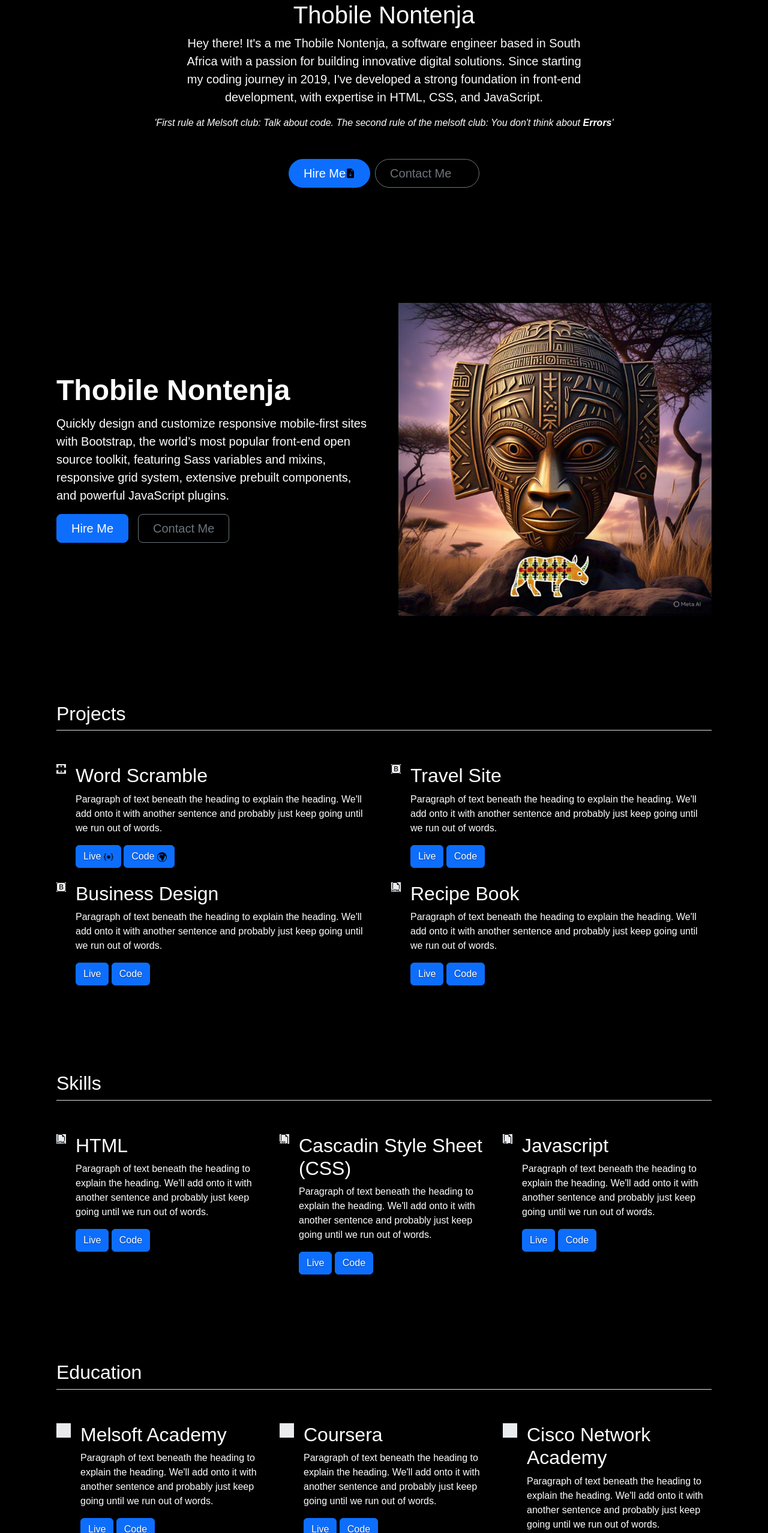
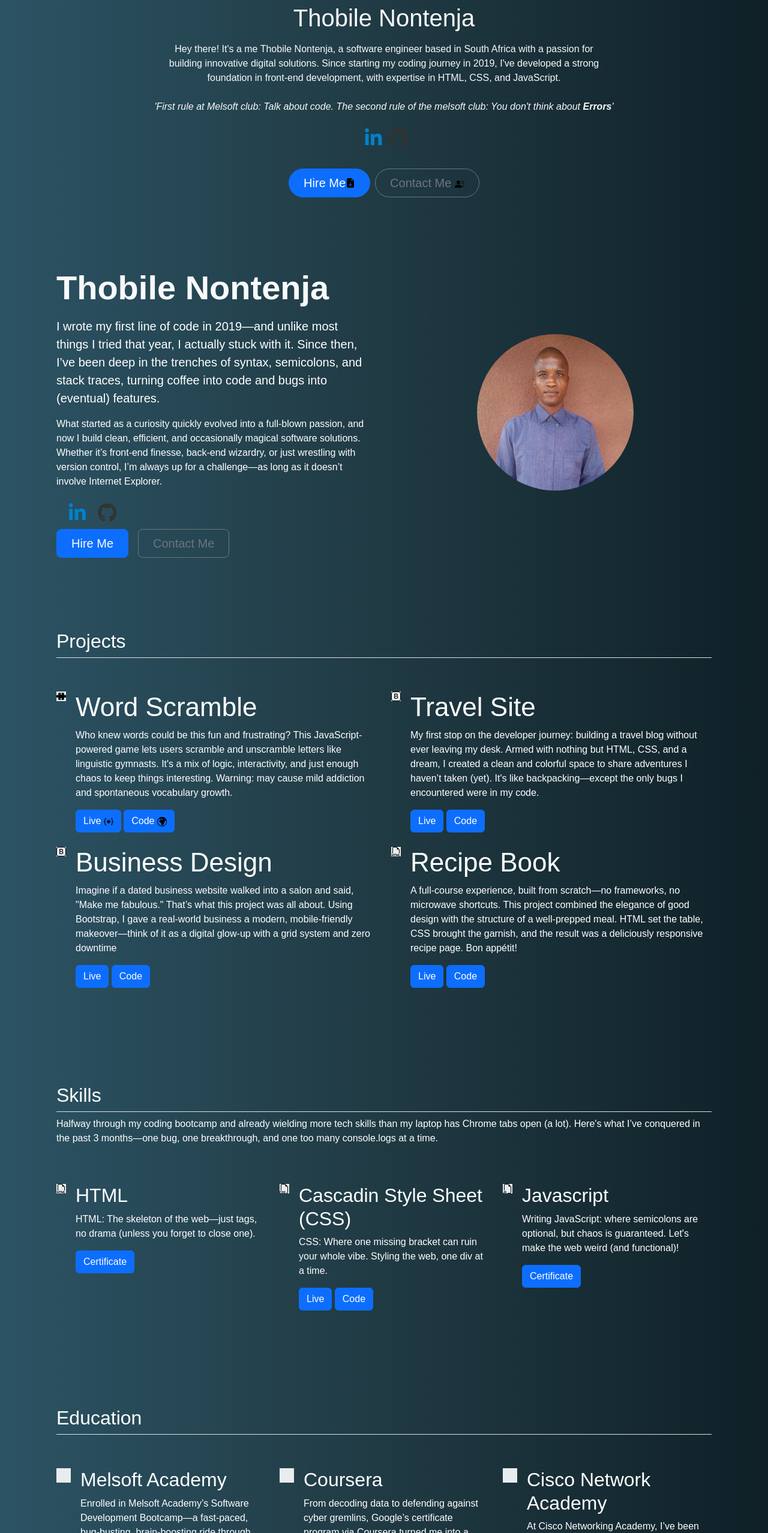
Before and after one commit to Supa-Thobile2/melsoft-academy-projects, a plain HTML site: page melsoft_portfolio/index.html in a window 1280 px wide. Shown: the part 244-2800 px from the top of the page at 60% size. Drawn offline with nearby package versions, Linux system fonts and the light colour scheme; a web font is replaced by a local one.

Commit message:
added updates

```diff
--- a/melsoft_portfolio/index.css
+++ b/melsoft_portfolio/index.css
@@ -1,6 +1,21 @@
 /*
  * Globals
  */
+
+ *{
+  margin: 0;
+  padding: 0;
+  box-sizing: border-box;
+ }
+ /* h1{
+font-size: 4rem;
+letter-spacing: .8rem;
+ } */
+
+ h3{
+  font-size: 2.75rem;
+
+ }
 
 
 /* Custom default button */
@@ -11,14 +26,27 @@
   text-shadow: none; /* Prevent inheritance from `body` */
 }
 
+.btn-custom{
+  background-image: linear-gradient(#1A237E , #FFFFFF) !important;
+}
+
+.container{
+  --bs-gutter-x: 1rem;
+  padding: .8rem;
+  margin-top: 1rem;
+}
+
 /*
  * Base structure
  */
 
 body {
-  text-shadow: 0 .05rem .1rem rgba(0, 0, 0, .5);
-  box-shadow: inset 0 0 5rem rgba(0, 0, 0, .5);
-  color: #fff !important;
+ background: #0F2027;  /* fallback for old browsers */
+background: -webkit-linear-gradient(to right, #2C5364, #203A43, #0F2027);  /* Chrome 10-25, Safari 5.1-6 */
+background: linear-gradient(to right, #2C5364, #203A43, #0F2027); /* W3C, IE 10+/ Edge, Firefox 16+, Chrome 26+, Opera 12+, Safari 7+ */
+
+
+  color:  #fff !important;
   font-family: "Ojuju", sans-serif;
 }
 
@@ -32,7 +60,7 @@ body {
  */
 
 .nav-masthead .nav-link {
-  color: rgba(255, 255, 255, .5);
+  color: #00695C !important;
   border-bottom: .25rem solid transparent;
 }
 
@@ -50,20 +78,18 @@ body {
   border-bottom-color: #fff;
 }
 
-body{
-  background-color: #000;
-}
+
 
 .text-body-emphasis{
  color: #fff !important;
 }
 
 .text-muted{
-  color: #fff !important;
+  color: #2A2A2A !important;
 }
 
 em{
-  color: #fff !important;
+  color:  #2A2A2A !important;
 }
 
 .lead{
--- a/melsoft_portfolio/index.html
+++ b/melsoft_portfolio/index.html
@@ -5,19 +5,28 @@
     <meta name="viewport" content="width=device-width, initial-scale=1">
     <link href="https://cdn.jsdelivr.net/npm/bootstrap@5.3.5/dist/css/bootstrap.min.css" rel="stylesheet" integrity="sha384-SgOJa3DmI69IUzQ2PVdRZhwQ+dy64/BUtbMJw1MZ8t5HZApcHrRKUc4W0kG879m7" crossorigin="anonymous">
     <link rel="preconnect" href="https://fonts.googleapis.com">
+    <!-- Option 1: Include in HTML -->
+<link rel="stylesheet" href="https://cdn.jsdelivr.net/npm/bootstrap-icons@1.3.0/font/bootstrap-icons.css">
 <link rel="preconnect" href="https://fonts.gstatic.com" crossorigin>
 <link href="https://fonts.googleapis.com/css2?family=Ojuju:wght@200..800&display=swap" rel="stylesheet">
     <link rel="stylesheet" href="index.css">
     <title>Thobile Nontenja</title>
   </head>
   <body>
-    <header class="d-flex flex-wrap justify-content-center py-3 border-bottom sticky-top">
+    <header class="navbar navbar-expand-lg d-lg-flex d-md-flex d-sm-flex justify-content-center py-0 sticky-top m-1">
         <a href="/" class="d-flex align-items-center mb-3 mb-md-0 me-md-auto link-body-emphasis text-decoration-none">
 
-          <span class="fs-4 text-light">Thobile N.</span>
+          <span class="fs-1 fw-bold text-body-emphasis">Thobile N.</span>
         </a>
 
-        <ul class="nav nav-pills">
+         <button class="navbar-toggler btn-primary" type="button" data-toggle="collapse" data-target="#navbarsExample01" aria-controls="navbarsExample01" aria-expanded="false" aria-label="Toggle navigation">
+      <span class="navbar-toggler-icon"></span>
+    </button>
+
+
+
+ <div class="collapse navbar-collapse" id="navbarsExample01">
+         <ul class="nav nav-pills">
           <li class="nav-item"><a href="#home" class="nav-link active" aria-current="page">Hire Me</a></li>
           <li class="nav-item"><a href="#about" class="nav-link">About</a></li>
           <li class="nav-item"><a href="#project" class="nav-link">Projects</a></li>
@@ -25,21 +34,36 @@
           <li class="nav-item"><a href="#education" class="nav-link">Education</a></li>
           <li class="nav-item"><a href="#contact" class="nav-link">Contact Me</a></li>
         </ul>
+      </div>
       </header>
 
-      <div class="container " id="home">
-        <div class="p-5 text-center bg-transparent rounded-3">
-          <svg class="bi mt-4 mb-6" style="color: var(--bs-indigo);" width="100" height="100" aria-hidden="true"><use xlink:href="#bootstrap"></use></svg>
-          <h1 class="text-body-emphasis">Thobile Nontenja</h1>
+      <div class="container mb-lg-2 mb-sm-6 mb-md-6" id="home">
+        <div class="p-2  text-center bg-transparent rounded-3">
+          <img src="images/download (1).jfif" class="rounded-circle mb-2">
+          <h1 class="text-light mb-lg-2 mb-md-1 mb-sm-1 fs-sm-2 fs-lg-3 fs-md-2">Thobile Nontenja</h1>
 
-          <p class="col-lg-8 mx-auto  fs-5 text-light">Hey there! It's a me Thobile Nontenja, a software engineer based in South Africa with a passion for building innovative digital solutions. Since starting my coding journey in 2019, I've developed a strong foundation in front-end development, with expertise in HTML, CSS, and JavaScript.</p>
-          <span><em>'First rule at Melsoft club: Talk about code. The second rule of the melsoft club: You don't think about <b>Errors</b>'</em></span>
-          <div class="d-flex justify-content-center gap-2 m-5">
-            <button class="d-inline-flex align-items-center btn btn-primary btn-lg px-4 rounded-pill" type="button">
+          <p class="col-lg-8 mx-auto  py-2 fs-lg-8 fs-md-4 fs-sm-2 text-light">Hey there! It's a me Thobile Nontenja, a software engineer based in South Africa with a passion for building innovative digital solutions. Since starting my coding journey in 2019, I've developed a strong foundation in front-end development, with expertise in HTML, CSS, and JavaScript.</p>
+          <span ><em class="text-light mb-lg-2 mb-sm-2">'First rule at Melsoft club: Talk about code. The second rule of the melsoft club: You don't think about <b>Errors</b>'</em></span>
+          <div class="container py-2 mb-lg-2 mb-sm-2">
+
+
+
+
+<!-- Linkedin -->
+<i class="fab fa-linkedin-in fa-2x mx-2" style="color: #0082ca;"></i>
+
+
+
+<!-- Github -->
+<i class="fab fa-github fa-2x" style="color: #333333;"></i>
+
+          </div>
+          <div class="d-flex justify-content-center gap-2 m-4">
+            <button class="d-inline-flex align-items-center btn btn-primary btn-lg px-md-2 px-sm-2 px-lg-4 fs-md-2 fs-sm-2 rounded-pill" type="button">
               Hire Me
               <img src="images/file-earmark-arrow-down-fill.svg" alt="download button" srcset="">
             </button>
-            <button class="btn btn-outline-secondary btn-lg px-4 rounded-pill" type="button">
+            <button class="btn btn-outline-secondary btn-lg px-4 fs-md-2 fs-sm-2 rounded-pill" type="button">
               Contact Me
               <img src="images/person-lines-fill.svg" alt="download button" srcset="">
 
@@ -49,13 +73,32 @@
       </div>
 
       <div class="container col-xxl-8 px-4 py-5" id="about">
-        <div class="row flex-lg-row-reverse align-items-center g-5 py-5">
+        <div class="row flex-lg-row-reverse align-items-center g-5 py-2">
           <div class="col-12 col-sm-12 col-lg-6">
-            <img src="images/hero.jfif" class="d-block mx-auto img-fluid" alt="Bootstrap Themes" width="700" height="500" loading="lazy">
+            <img src="images/THOBILE-20076878.jpg" class="d-block mx-auto img-fluid rounded-circle w-50" alt="Bootstrap Themes"  loading="lazy">
           </div>
           <div class="col-lg-6">
-            <h1 class="display-5 fw-bold text-body-emphasis lh-1 mb-3">Thobile Nontenja</h1>
-            <p class="lead">Quickly design and customize responsive mobile-first sites with Bootstrap, the world’s most popular front-end open source toolkit, featuring Sass variables and mixins, responsive grid system, extensive prebuilt components, and powerful JavaScript plugins.</p>
+            <h1 class="display-4 fw-bold text-light lh-4 mb-3">Thobile Nontenja</h1>
+            <p class="lead lh-4">I wrote my first line of code in 2019—and unlike most things I tried that year, I actually stuck with it. Since then, I’ve been deep in the trenches of syntax, semicolons, and stack traces, turning coffee into code and bugs into (eventual) features.
+
+
+
+</p>
+<p class>What started as a curiosity quickly evolved into a full-blown passion, and now I build clean, efficient, and occasionally magical software solutions. Whether it’s front-end finesse, back-end wizardry, or just wrestling with version control, I’m always up for a challenge—as long as it doesn’t involve Internet Explorer.</p>
+<div class="container py-2 ">
+
+
+
+
+<!-- Linkedin -->
+<i class="fab fa-linkedin-in fa-2x mx-2" style="color: #0082ca;"></i>
+
+
+
+<!-- Github -->
+<i class="fab fa-github fa-2x mx-2" style="color: #333333;"></i>
+
+          </div>
             <div class="d-grid gap-2 d-md-flex justify-content-md-start">
               <button type="button" class="btn btn-primary btn-lg px-4 me-md-2">Hire Me</button>
               <button type="button" class="btn btn-outline-secondary btn-lg px-4">Contact Me</button>
@@ -72,8 +115,8 @@
              <img src="images/puzzle-fill.svg" alt="" srcset="">
             </div>
             <div>
-              <h3 class="fs-2 text-body-emphasis">Word Scramble</h3>
-              <p>Paragraph of text beneath the heading to explain the heading. We'll add onto it with another sentence and probably just keep going until we run out of words.</p>
+              <h3 class="text-body-emphasis">Word Scramble</h3>
+              <p>Who knew words could be this fun and frustrating? This JavaScript-powered game lets users scramble and unscramble letters like linguistic gymnasts. It's a mix of logic, interactivity, and just enough chaos to keep things interesting. Warning: may cause mild addiction and spontaneous vocabulary growth.</p>
               <a href="#" class="btn btn-primary">
                 Live <img src="images/braces-asterisk.svg" alt="">
               </a>
@@ -87,8 +130,8 @@
               <img src="images/bootstrap.svg" alt="" srcset="">
             </div>
             <div>
-              <h3 class="fs-2 text-body-emphasis">Travel Site</h3>
-              <p>Paragraph of text beneath the heading to explain the heading. We'll add onto it with another sentence and probably just keep going until we run out of words.</p>
+              <h3 class="text-body-emphasis">Travel Site</h3>
+              <p>My first stop on the developer journey: building a travel blog without ever leaving my desk. Armed with nothing but HTML, CSS, and a dream, I created a clean and colorful space to share adventures I haven’t taken (yet). It's like backpacking—except the only bugs I encountered were in my code.</p>
               <a href="#" class="btn btn-primary">
                 Live
               </a>
@@ -102,8 +145,8 @@
               <img src="images/bootstrap.svg" alt="" srcset="">
             </div>
             <div>
-              <h3 class="fs-2 text-body-emphasis">Business Design</h3>
-              <p>Paragraph of text beneath the heading to explain the heading. We'll add onto it with another sentence and probably just keep going until we run out of words.</p>
+              <h3 class="text-body-emphasis">Business Design</h3>
+              <p>Imagine if a dated business website walked into a salon and said, "Make me fabulous." That’s what this project was all about. Using Bootstrap, I gave a real-world business a modern, mobile-friendly makeover—think of it as a digital glow-up with a grid system and zero downtime</p>
               <a href="#" class="btn btn-primary">
                 Live
               </a>
@@ -117,8 +160,8 @@
               <img src="images/filetype-html.svg" alt="">
             </div>
             <div>
-              <h3 class="fs-2 text-body-emphasis">Recipe Book</h3>
-              <p>Paragraph of text beneath the heading to explain the heading. We'll add onto it with another sentence and probably just keep going until we run out of words.</p>
+              <h3 class="text-body-emphasis">Recipe Book</h3>
+              <p>A full-course experience, built from scratch—no frameworks, no microwave shortcuts. This project combined the elegance of good design with the structure of a well-prepped meal. HTML set the table, CSS brought the garnish, and the result was a deliciously responsive recipe page. Bon appétit!</p>
               <a href="#" class="btn btn-primary">
                 Live
               </a>
@@ -133,6 +176,7 @@
 
       <div class="container px-4 py-5" id="skills">
         <h2 class="pb-2 border-bottom">Skills</h2>
+        <p>Halfway through my coding bootcamp and already wielding more tech skills than my laptop has Chrome tabs open (a lot). Here's what I’ve conquered in the past 3 months—one bug, one breakthrough, and one too many console.logs at a time.</p>
         <div class="row g-4 py-5 row-cols-1 row-cols-lg-3">
           <div class="col d-flex align-items-start">
             <div class="icon-square text-body-emphasis bg-body-secondary d-inline-flex align-items-center justify-content-center fs-4 flex-shrink-0 me-3">
@@ -140,13 +184,11 @@
             </div>
             <div>
               <h3 class="fs-2 text-body-emphasis">HTML</h3>
-              <p>Paragraph of text beneath the heading to explain the heading. We'll add onto it with another sentence and probably just keep going until we run out of words.</p>
+              <p>HTML: The skeleton of the web—just tags, no drama (unless you forget to close one).</p>
               <a href="#" class="btn btn-primary">
-                Live
+                Certificate
               </a>
-              <a href="#" class="btn btn-primary">
-                Code
-              </a>
+
             </div>
           </div>
           <div class="col d-flex align-items-start">
@@ -155,7 +197,7 @@
             </div>
             <div>
               <h3 class="fs-2 text-body-emphasis">Cascadin Style Sheet (CSS)</h3>
-              <p>Paragraph of text beneath the heading to explain the heading. We'll add onto it with another sentence and probably just keep going until we run out of words.</p>
+              <p>CSS: Where one missing bracket can ruin your whole vibe. Styling the web, one div at a time.</p>
               <a href="#" class="btn btn-primary">
                 Live
               </a>
@@ -170,12 +212,9 @@
             </div>
             <div>
               <h3 class="fs-2 text-body-emphasis">Javascript</h3>
-              <p>Paragraph of text beneath the heading to explain the heading. We'll add onto it with another sentence and probably just keep going until we run out of words.</p>
+              <p>Writing JavaScript: where semicolons are optional, but chaos is guaranteed. Let's make the web weird (and functional)!</p>
               <a href="#" class="btn btn-primary">
-                Live
-              </a>
-              <a href="#" class="btn btn-primary">
-                Code
+                Certificate
               </a>
             </div>
           </div>
@@ -191,12 +230,9 @@
             </div>
             <div>
               <h3 class="fs-2 text-body-emphasis">Melsoft Academy</h3>
-              <p>Paragraph of text beneath the heading to explain the heading. We'll add onto it with another sentence and probably just keep going until we run out of words.</p>
-              <a href="#" class="btn btn-primary">
-                Live
-              </a>
-              <a href="#" class="btn btn-primary">
-                Code
+              <p>Enrolled in Melsoft Academy’s Software Development Bootcamp—a fast-paced, bug-busting, brain-boosting ride through the world of code. In just a few months, I've gone from "Hello, World!" to actually understanding what a full stack is (spoiler: it’s not pancakes). With expert guidance, real-world projects, and a community of fellow keyboard warriors, I’m building the skills to ship clean code and chase big tech dreams.</p>
+             <a href="#" class="btn btn-primary">
+                Certificate
               </a>
             </div>
           </div>
@@ -206,12 +242,9 @@
             </div>
             <div>
               <h3 class="fs-2 text-body-emphasis">Coursera</h3>
-              <p>Paragraph of text beneath the heading to explain the heading. We'll add onto it with another sentence and probably just keep going until we run out of words.</p>
+              <p>From decoding data to defending against cyber gremlins, Google’s certificate program via Coursera turned me into a multitasking tech Swiss Army knife. I’ve dabbled in data analytics, tackled technical support, secured systems like a digital bodyguard, and kept projects on track like a certified chaos coordinator. Basically, if it lives on a network or a spreadsheet—I’ve learned how to wrangle it.</p>
               <a href="#" class="btn btn-primary">
-                Live
-              </a>
-              <a href="#" class="btn btn-primary">
-                Code
+                Certificate
               </a>
             </div>
           </div>
@@ -221,12 +254,9 @@
             </div>
             <div>
               <h3 class="fs-2 text-body-emphasis">Cisco Network Academy</h3>
-              <p>Paragraph of text beneath the heading to explain the heading. We'll add onto it with another sentence and probably just keep going until we run out of words.</p>
+              <p>At Cisco Networking Academy, I’ve been learning how to speak fluent network, charm Python into automation, and make JavaScript behave (most days). From IP addresses to if statements, I’m building the skills to troubleshoot, code, and connect the digital world—without needing to turn the router off and on again.</p>
               <a href="#" class="btn btn-primary">
-                Live
-              </a>
-              <a href="#" class="btn btn-primary">
-                Code
+                Certificate
               </a>
             </div>
           </div>
@@ -236,12 +266,9 @@
             </div>
             <div>
               <h3 class="fs-2 text-body-emphasis">Andela</h3>
-              <p>Paragraph of text beneath the heading to explain the heading. We'll add onto it with another sentence and probably just keep going until we run out of words.</p>
+              <p>Joined Andela’s Kubernetes Program to learn how to orchestrate containers like a tech-savvy conductor. From pods and nodes to clusters and chaos, I’ve been diving into the world of cloud-native magic—where “scaling” doesn’t mean the gym and “deployment” isn’t just for the military. Now I can confidently say: I don’t just run apps, I orchestrate them.</p>
               <a href="#" class="btn btn-primary">
-                Live
-              </a>
-              <a href="#" class="btn btn-primary">
-                Code
+                Certificate
               </a>
             </div>
           </div>
@@ -251,12 +278,9 @@
             </div>
             <div>
               <h3 class="fs-2 text-body-emphasis">MICT SETA</h3>
-              <p>Paragraph of text beneath the heading to explain the heading. We'll add onto it with another sentence and probably just keep going until we run out of words.</p>
+              <p>Earned my NQF Level 5 certification from MICT SETA—proof that I’ve got both the brains and the paperwork. This qualification sharpened my technical skills, boosted my industry know-how, and gave me the confidence to speak fluent IT (with only occasional Google Translate moments). Now officially certified to break, fix, and build things—with purpose.</p>
               <a href="#" class="btn btn-primary">
-                Live
-              </a>
-              <a href="#" class="btn btn-primary">
-                Code
+                Certificate
               </a>
             </div>
           </div>
@@ -269,8 +293,25 @@
   <div class="container">
     <div class="row justify-content-md-center">
       <div class="col-12 col-md-10 col-lg-8 col-xl-7 col-xxl-6">
-        <h2 class="mb-4 display-5 text-center">Contact</h2>
-        <p class="text-light mb-5 text-center">The best way to contact us is to use our contact form below. Please fill out all of the required fields and we will get back to you as soon as possible.</p>
+        <h2 class="mb-2 display-5 text-center">Contact</h2>
+        <p class="text-light mb-2 text-center">📬 Let’s Connect!
+Got a project idea? A bug that needs squashing? Or just want to talk about your favorite text editor (I promise not to judge… much)? I’m all ears.
+
+Whether you’re looking for a reliable developer, a curious collaborator, or someone who’s always down to debug at 2AM with enough coffee, I’d love to hear from you.</p>
+ <div class="container py-1 mx-auto text-center">
+
+
+
+
+<!-- Linkedin -->
+<i class="fab fa-linkedin-in fa-2x mx-2" style="color: #0082ca;"></i>
+
+
+
+<!-- Github -->
+<i class="fab fa-github fa-2x mx-2" style="color: #333333;"></i>
+
+  </div>
         <hr class="w-50 mx-auto mb-5 mb-xl-9 border-dark-subtle">
       </div>
     </div>
@@ -279,7 +320,7 @@
   <div class="container">
     <div class="row justify-content-lg-center">
       <div class="col-12 col-lg-9">
-        <div class=" border rounded shadow-sm overflow-hidden">
+        <div class="overflow-hidden">
 
           <form action="#!">
             <div class="row gy-4 gy-xl-5 p-4 p-xl-5">
@@ -343,7 +384,7 @@
           <li class="nav-item"><a href="#education" class="nav-link px-2 text-light">Education</a></li>
         </ul>
       </footer>
-
+      <script src="https://kit.fontawesome.com/869819d99f.js" crossorigin="anonymous"></script>
       <script src="https://cdn.jsdelivr.net/npm/bootstrap@5.3.5/dist/js/bootstrap.bundle.min.js" integrity="sha384-k6d4wzSIapyDyv1kpU366/PK5hCdSbCRGRCMv+eplOQJWyd1fbcAu9OCUj5zNLiq" crossorigin="anonymous"></script>
   </body>
 </html>
```
Also changed, not shown: melsoft_portfolio/images/Flux_Dev_A_futuristic_hightech_illustration_of_the_JavaScript__1.jpg (added), melsoft_portfolio/images/Flux_Dev_A_futuristic_hightech_illustration_of_the_JavaScript__2.jpg (added), melsoft_portfolio/images/Flux_Dev_Create_a_visually_striking_HTML_image_featuring_a_sle_3.jpg (added), melsoft_portfolio/images/Flux_Dev_Create_a_visually_striking_digital_art_piece_featurin_2.jpg (added), melsoft_portfolio/images/Flux_Dev_Create_a_visually_striking_digital_art_piece_featurin_3.jpg (added), melsoft_portfolio/images/THOBILE-20076878.jpg (added), melsoft_portfolio/images/download (1).jfif (added).
